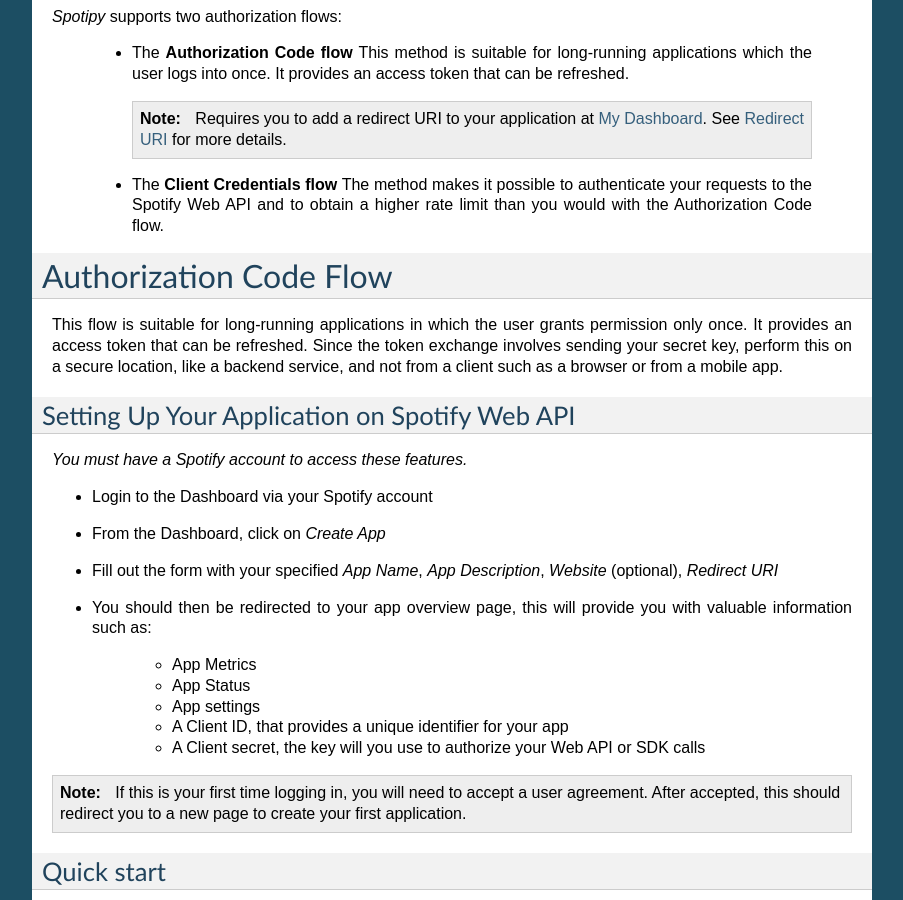
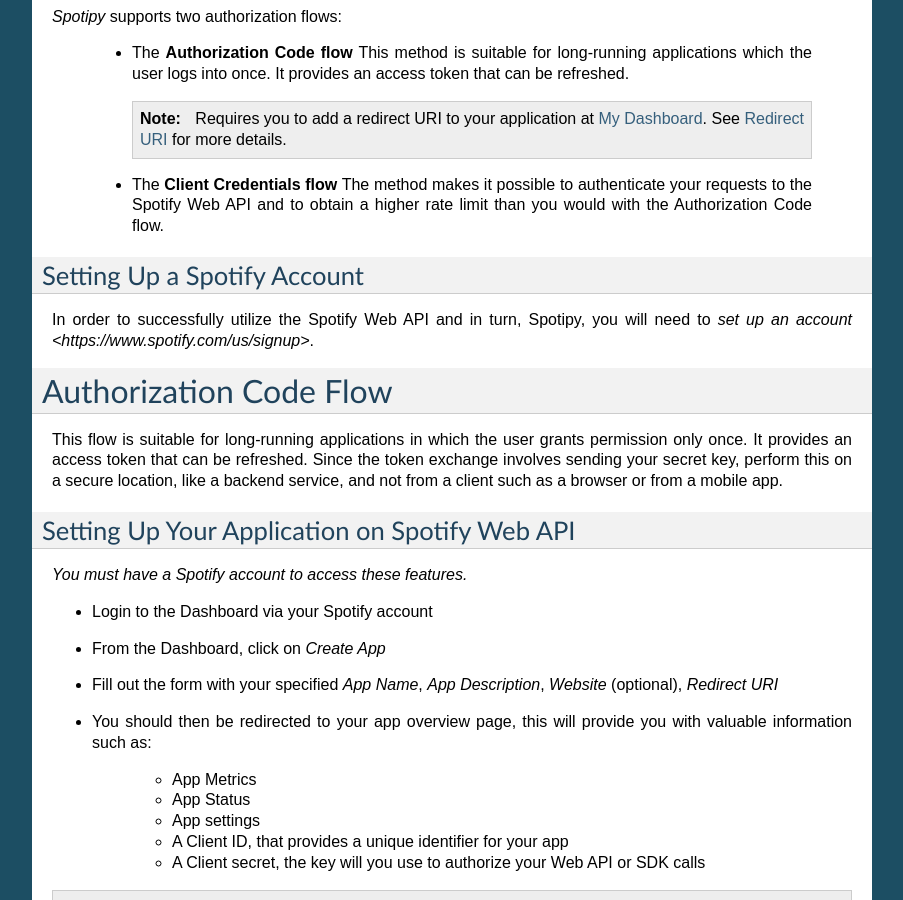
Before and after one commit to spotipy-dev/spotipy, a Sphinx documentation site: the page built from docs/index.rst, in a window 1280 px wide and 900 px high, scrolled down 1791 px. Shown: the whole window, without its empty margins (198-1101 px from the left). Built offline with Sphinx 7.4.7, drawn with Linux system fonts in a browser that asks for light colours; some of the changed text lies outside the part shown.

Commit message:
Update index.rst

```diff
--- a/docs/index.rst
+++ b/docs/index.rst
@@ -103,6 +103,10 @@
     to authenticate your requests to the Spotify Web API and to obtain
     a higher rate limit than you would with the Authorization Code flow.
 
+Setting Up a Spotify Account
+----------------------------
+In order to successfully utilize the Spotify Web API and in turn, Spotipy, you will need
+to `set up an account <https://www.spotify.com/us/signup>`.
 
 Authorization Code Flow
 =======================
```
